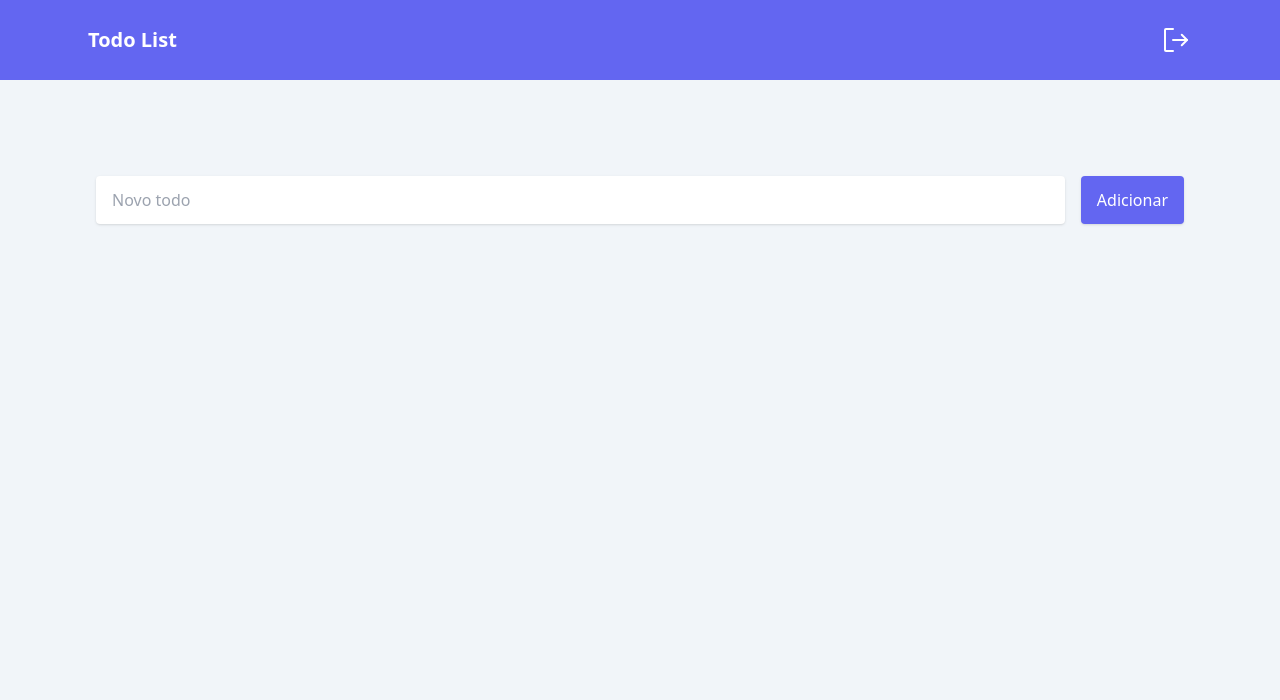
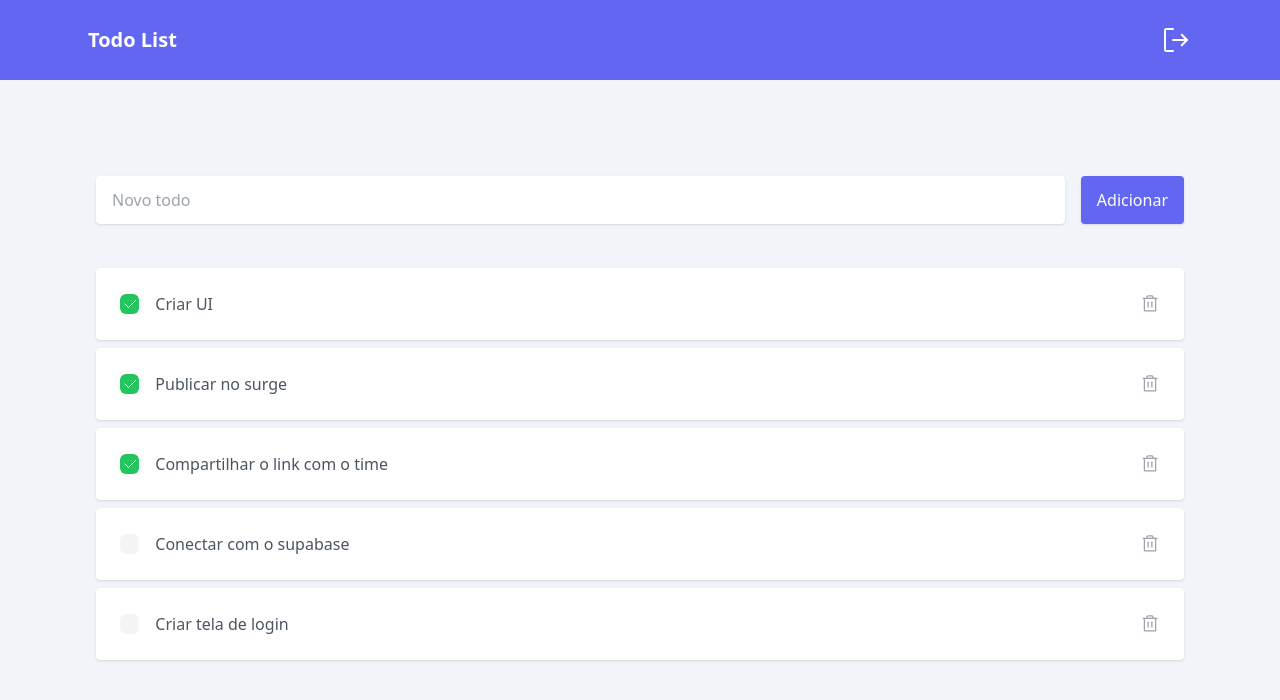
Before and after one commit to wandersonalwes/supabase-todolist, a React (Vite) app: page / in a window 1280 px wide. Shown: the top 700 px of the page. Built offline with nearby package versions, Linux system fonts and the light colour scheme.

Commit message:
chore: add mock

```diff
--- a/src/pages/todo-list.tsx
+++ b/src/pages/todo-list.tsx
@@ -6,7 +6,33 @@ import { TodoItem, TodoType } from "../components/todo-item";
 
 export const TodoList = () => {
   const [todo, setTodo] = useState("");
-  const [todos, setTodos] = useState<TodoType[]>([]);
+  const [todos, setTodos] = useState<TodoType[]>([
+    {
+      id: "1",
+      task: "Criar UI",
+      is_complete: true,
+    },
+    {
+      id: "2",
+      task: "Publicar no surge",
+      is_complete: true,
+    },
+    {
+      id: "3",
+      task: "Compartilhar o link com o time",
+      is_complete: true,
+    },
+    {
+      id: "4",
+      task: "Conectar com o supabase",
+      is_complete: false,
+    },
+    {
+      id: "5",
+      task: "Criar tela de login",
+      is_complete: false,
+    },
+  ]);
 
   const handleAddTodo = (event: FormEvent<HTMLFormElement>) => {
     event.preventDefault();
```
